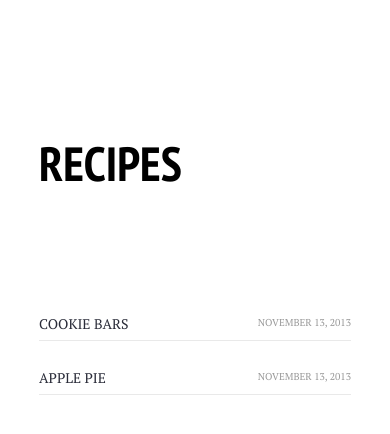
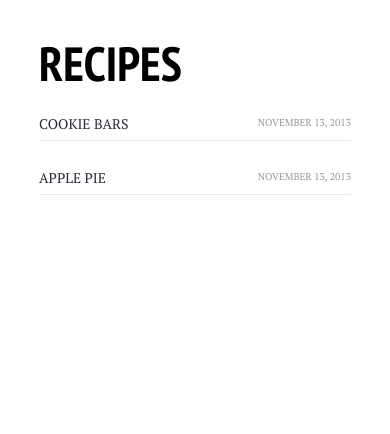
Before and after one commit to nicroth/recipes, a Jekyll site: the page built from index.html, in a window 390 px wide. Shown: the top 434 px of the page. Built offline with Jekyll 4.4.1, drawn with Linux system fonts in a browser that asks for light colours; Markdown is read by kramdown in place of the engine named in the settings.

Commit message:
update style on index page

```diff
--- a/assets/css/style.css
+++ b/assets/css/style.css
@@ -159,6 +159,11 @@ body
 		font-size: 14px;
 	}
 
+	.post_listing h1
+	{
+		margin: 0px 0 0px 0;
+	}
+
 	.post_listing time
 	{
 		font-size: 10px;
```
Also changed, not shown: 1 other file.
